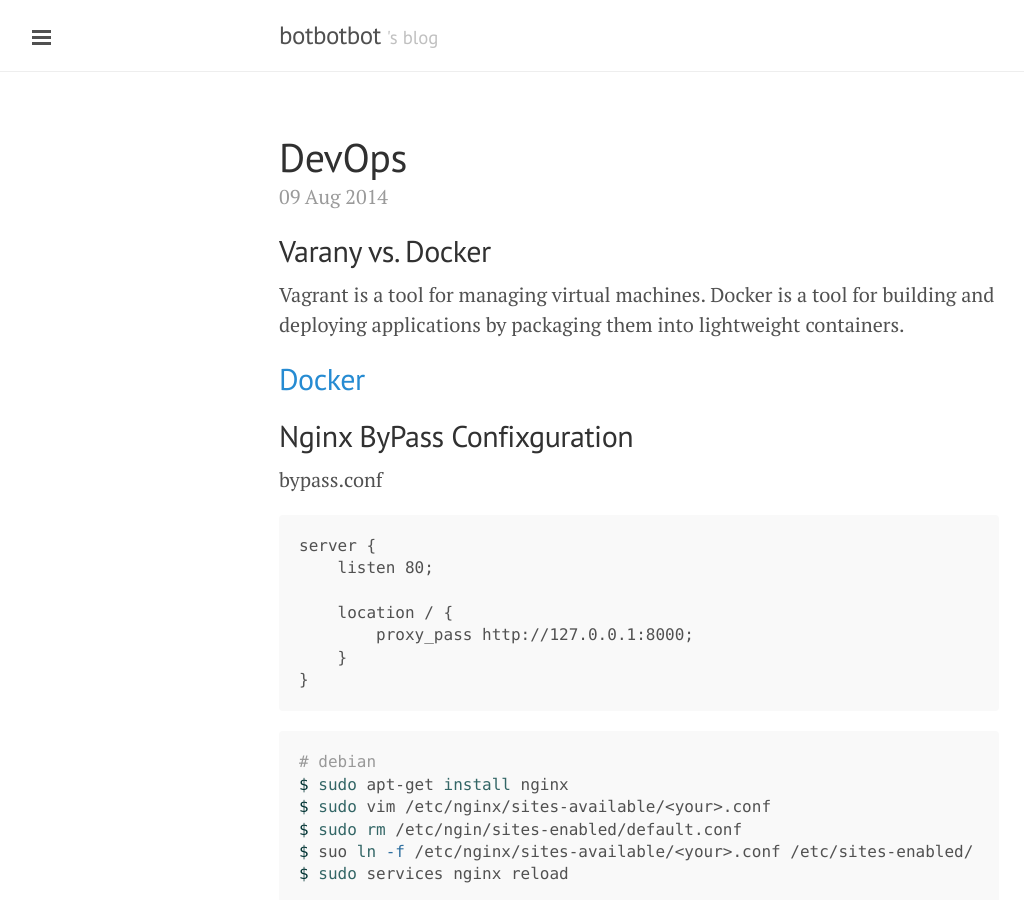
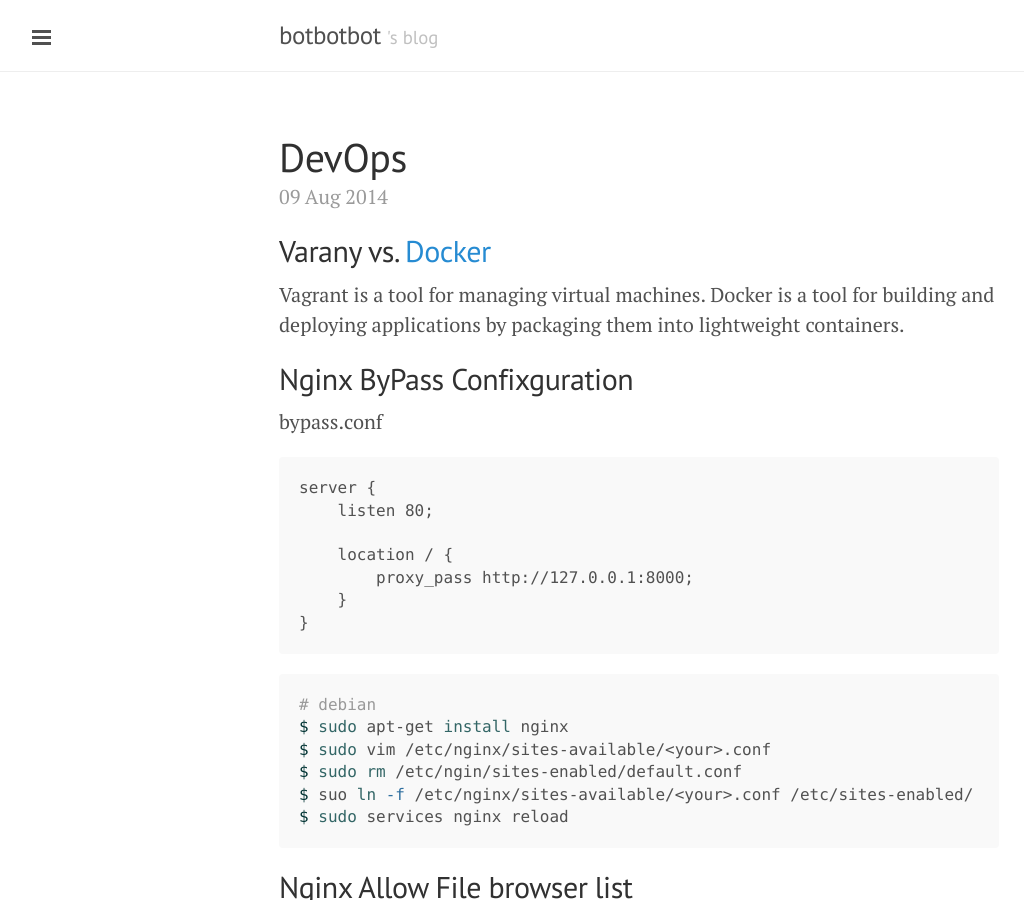
Before and after one commit to ibotdotout/ibotdotout.github.io, a Jekyll site: the page built from _posts/2014-08-09-dev-ops.md, in a window 1280 px wide and 900 px high. Shown: the whole window, without its empty margins (1-1025 px from the left). Built offline with Jekyll 4.4.1, drawn with Linux system fonts in a browser that asks for light colours; Markdown is read by kramdown in place of the engine named in the settings.

Commit message:
clean docker

```diff
--- a/_posts/2014-08-09-dev-ops.md
+++ b/_posts/2014-08-09-dev-ops.md
@@ -5,11 +5,8 @@ tags: cloud
 permalink: devops
 ---
 
-## Varany vs. Docker
+## Varany vs. [Docker]({{url}}/docker)
 Vagrant is a tool for managing virtual machines. Docker is a tool for building and deploying applications by packaging them into lightweight containers.
-
-## [Docker]({{url}}/docker)
-
 
 ## Nginx ByPass Confixguration
 
```
